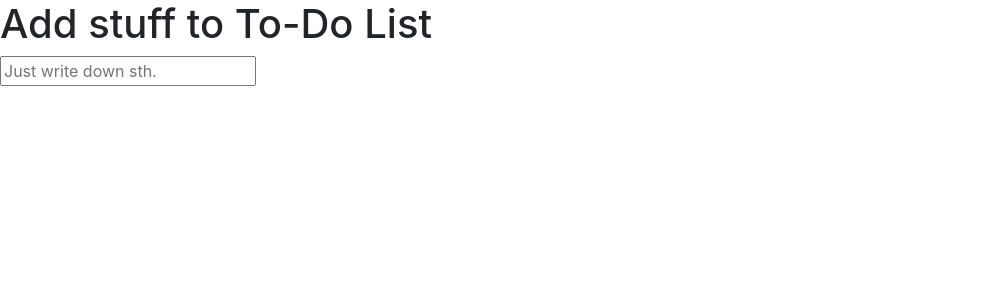
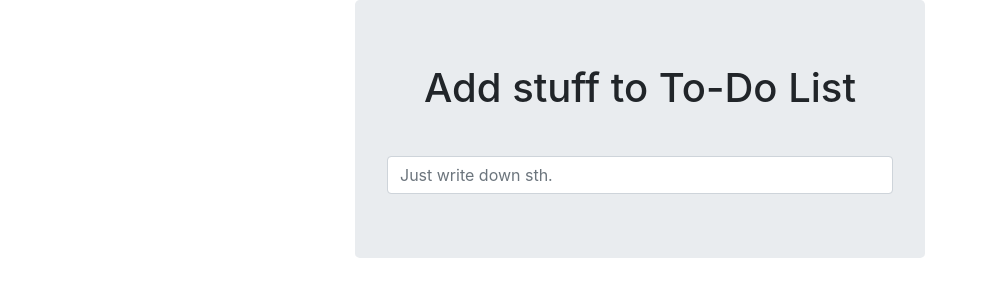
Before and after one commit to Pearman91/TDD_project, a Django app: template lists/templates/list.html in a window 1280 px wide. Shown: the top 305 px of the page, without its empty margins (0-988 px from the left). Run offline with Django 3.2, Linux system fonts and the light colour scheme; the template is opened without the code that fills it, so the values that code supplies are empty; some libraries are stand-ins or nearby versions.

Commit message:
Bootstrap it on and add static files

```diff
--- /dev/null
+++ b/lists/static/base.css
@@ -0,0 +1,3 @@
+#id_new_items {
+    margin-top: 5ex;
+}
--- a/lists/templates/base.html
+++ b/lists/templates/base.html
@@ -1,22 +1,38 @@
-<html>
+<!DOCTYPE html>
+<html lang="en">
     <head>
-        <!--Bootstrap-->
-        <link rel="stylesheet" href="https://stackpath.bootstrapcdn.com/bootstrap/4.4.1/css/bootstrap.min.css" integrity="sha384-Vkoo8x4CGsO3+Hhxv8T/Q5PaXtkKtu6ug5TOeNV6gBiFeWPGFN9MuhOf23Q9Ifjh" crossorigin="anonymous">
+        <meta charset="utf-8">
+        <meta name="viewport" content="width=device-width, initial-scale=1, shrink-to-fit=no">
 
         <title>To-Do lists</title>
+
+        <!--Bootstrap-->
+        <link href="/static/bootstrap/css/bootstrap.min.css" rel="stylesheet">
+
+        <link href="/static/base.css" rel="stylesheet">
     </head>
     <body>
-        <h1>{% block header_text %}{% endblock %}</h1>
-        <form method="POST" action="{% block form_action %}{% endblock %}">
-            {% csrf_token %}
-            <input id="id_new_items" name="item_text" placeholder="Just write down sth.">
-        </form>
-        {% block table %}
-        {% endblock %}
-
-        <!-- jQuery, Popper.js, Bootstrap JS -->
-        <script src="https://code.jquery.com/jquery-3.4.1.slim.min.js" integrity="sha384-J6qa4849blE2+poT4WnyKhv5vZF5SrPo0iEjwBvKU7imGFAV0wwj1yYfoRSJoZ+n" crossorigin="anonymous"></script>
-        <script src="https://cdn.jsdelivr.net/npm/popper.js@1.16.0/dist/umd/popper.min.js" integrity="sha384-Q6E9RHvbIyZFJoft+2mJbHaEWldlvI9IOYy5n3zV9zzTtmI3UksdQRVvoxMfooAo" crossorigin="anonymous"></script>
-        <script src="https://stackpath.bootstrapcdn.com/bootstrap/4.4.1/js/bootstrap.min.js" integrity="sha384-wfSDF2E50Y2D1uUdj0O3uMBJnjuUD4Ih7YwaYd1iqfktj0Uod8GCExl3Og8ifwB6" crossorigin="anonymous"></script>
+        <div class="container">
+            <div class="row">
+                <div class="col-md-6 offset-md-3 jumbotron">
+                    <div class="text-center">
+                        <h1>{% block header_text %}{% endblock %}</h1>
+                        <form method="POST"
+                              action="{% block form_action %}{% endblock %}">
+                            {% csrf_token %}
+                            <input id="id_new_items" name="item_text"
+                                   class="form-control input-lg"
+                                   placeholder="Just write down sth.">
+                        </form>
+                    </div>
+                </div>
+            </div>
+            <div class="row">
+                <div class="col-md-6 offset-md-3">
+                    {% block table %}
+                    {% endblock %}
+                </div>
+            </div>
+        </div>
     </body>
 </html>
--- a/lists/templates/list.html
+++ b/lists/templates/list.html
@@ -5,7 +5,7 @@
 {% block form_action %}/lists/{{ list.id }}/add_item{% endblock %}
 
 {% block table %}
-    <table id="id_list_table">
+    <table id="id_list_table" class="table">
         {% for item in list.item_set.all %}
             <tr><td>{{ forloop.counter }}: {{ item.text }}</td></tr>
         {% endfor %}
```
Also changed, not shown: functional_tests/tests.py (+6 -5 lines).
